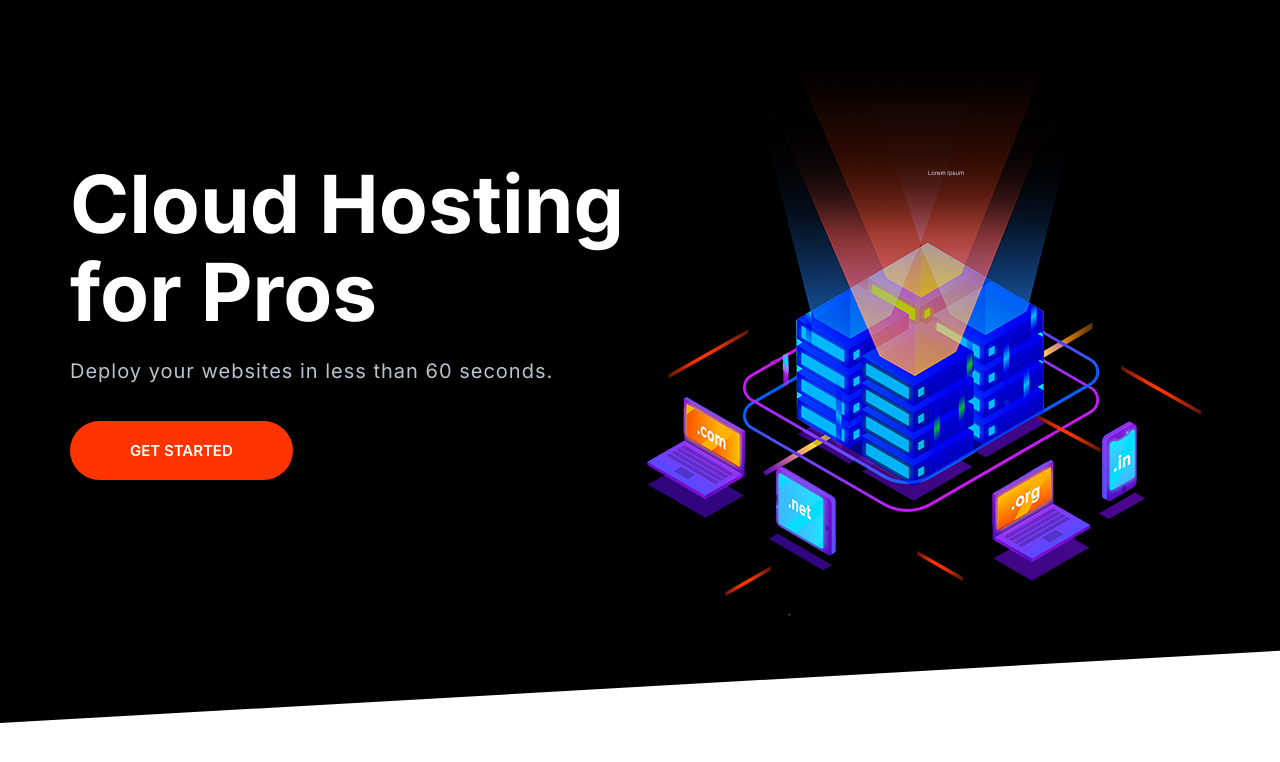
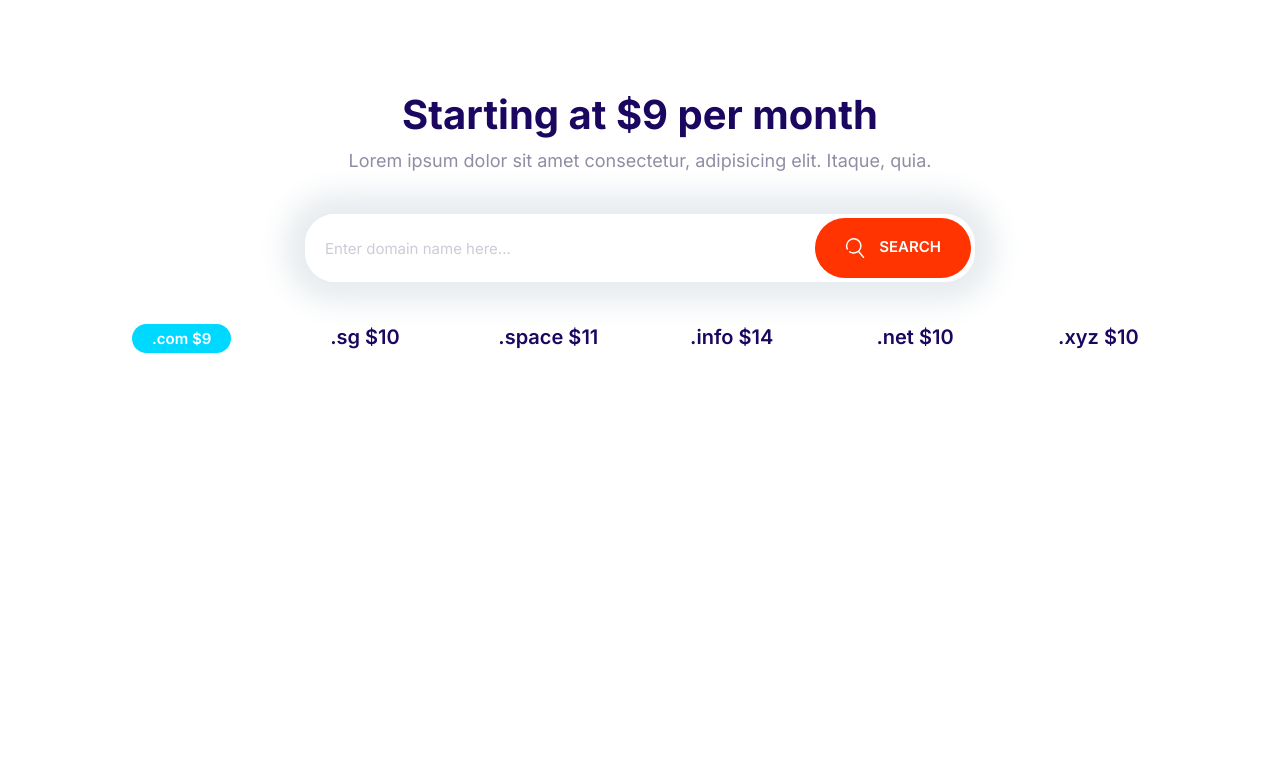
Before and after one commit to Annie-mar/Practice, a plain HTML site: page index.html in a window 1280 px wide. Drawn offline with Linux system fonts and the light colour scheme.

Commit message:
Build the domainBlock component.

```diff
--- a/CSS/styles.css
+++ b/CSS/styles.css
@@ -184,10 +184,17 @@ a {
    font-size: 1.8rem;
    font-weight: 600;
    margin: 1rem 0;
+   outline: 0;
    padding:2rem 3rem;
    text-align: center;
    text-transform: uppercase;
    white-space:nowrap;
+}
+.btn .icon {
+   width:2rem;
+   height: 2rem;
+   margin-right: 1rem;
+   vertical-align: middle;
 }
 .btn--primary {
    background: var(--color-primary);
@@ -258,7 +265,7 @@ a {
 .input-group .input {
    border:0;
    flex-grow:1;
-   padding: 1.5rem 1rem;
+   padding: 1.5rem 2rem;
 }
 .input-group .btn {
    margin:4px;
@@ -623,3 +630,27 @@ a {
       align-self: center;
    }
  }
+
+ /*Domain Block*/
+ .block-domain .input-group {
+      box-shadow: 0 0 30px 20px #e6ebee;
+      border: 0;
+      margin: 4rem auto;
+      max-width: 670px;
+ }
+ .block-domain__prices {
+   display: grid;
+   grid-template-columns: repeat(3, 1fr);
+   grid-template-rows: repeat(2, 6rem);
+   font-size: 2rem;
+   font-weight: 600;
+   justify-items: center;
+   max-height: 700px;
+   margin: 0 auto;
+ }
+
+ @media screen and (min-width: 768px) {
+   .block-domain__prices {
+      grid-template-columns: repeat(auto-fit, minmax(10rem, 1fr));
+   }
+ }
--- a/index.html
+++ b/index.html
@@ -14,27 +14,35 @@
     <link rel="stylesheet" href="css/styles.css" />
   </head>
   <body>
-    <section class="block block--dark block--skewed-left hero">
-      <div class="container grid grid--1x2">
-        <header class="block__header hero__content">
-          <h1 class="block__heading">Cloud Hosting for Pros</h1>
-          <p class="hero__tagline">
-            Deploy your websites in less than 60 seconds.
-          </p>
-          <a href="#" class="btn btn--accent btn--stretched">GET STARTED</a>
-        </header>
-        <picture>
-          <source
-            type="Images/webp"
-            srcset="Images/banner.webp 1x, Images/banner2x.webp 2x"
-          />
-          <source
-            type="Images/png"
-            srcset="Images/banner.png 1x, Images/banner2x.png 2x"
-          />
-          <img class="hero__image" src="Images/banner.png" alt="" />
-        </picture>
+    <section class="block container block-domain">
+      <header class="block__header">
+        <h2>Starting at $9 per month</h2>
+        <p>
+          Lorem ipsum dolor sit amet consectetur, adipisicing elit. Itaque,
+          quia.
+        </p>
+      </header>
+      <div class="input-group">
+        <input
+          type="text"
+          class="input"
+          placeholder="Enter domain name here..."
+        />
+        <button class="btn btn--accent">
+          <svg class="icon icon--white">
+            <use xlink:href="Images/sprite.svg#search"></use>
+          </svg>
+          Search
+        </button>
       </div>
+      <ul class="list block-domain__prices">
+        <li><span class="badge badge--secondary">.com $9</span></li>
+        <li>.sg $10</li>
+        <li>.space $11</li>
+        <li>.info $14</li>
+        <li>.net $10</li>
+        <li>.xyz $10</li>
+      </ul>
     </section>
     <script src="js/main.js"></script>
   </body>
```
Also changed, not shown: Components/domainBlock.html (added, +25 -0 lines).
